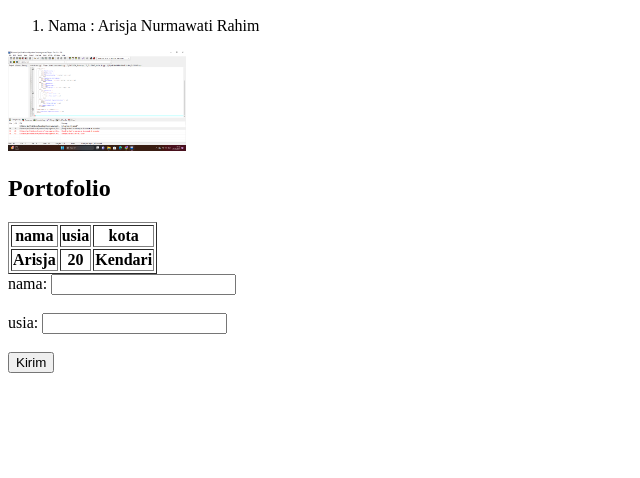
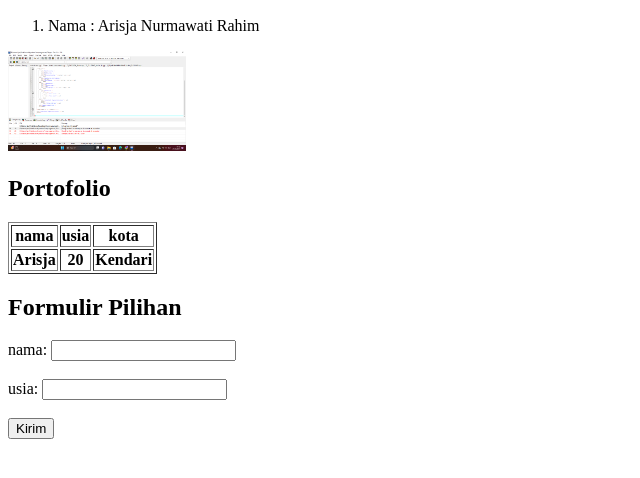
Before and after one commit to 19rarisja/19rarisja.github.io, a plain HTML site: page index.html in a window 1280 px wide. Shown: the part 110-588 px from the top of the page, without its empty margins (0-640 px from the left). Drawn offline with Linux system fonts and the light colour scheme.

Commit message:
add header

```diff
--- a/index.html
+++ b/index.html
@@ -26,6 +26,7 @@
         <th>Kendari</th>
       </table>
 
+      <h2>Formulir Pilihan</h2>
       <form action=""></form>
       <label for="nama">nama:</label>
       <input type="text" nama="nama" id="nama"><br><br>
```
